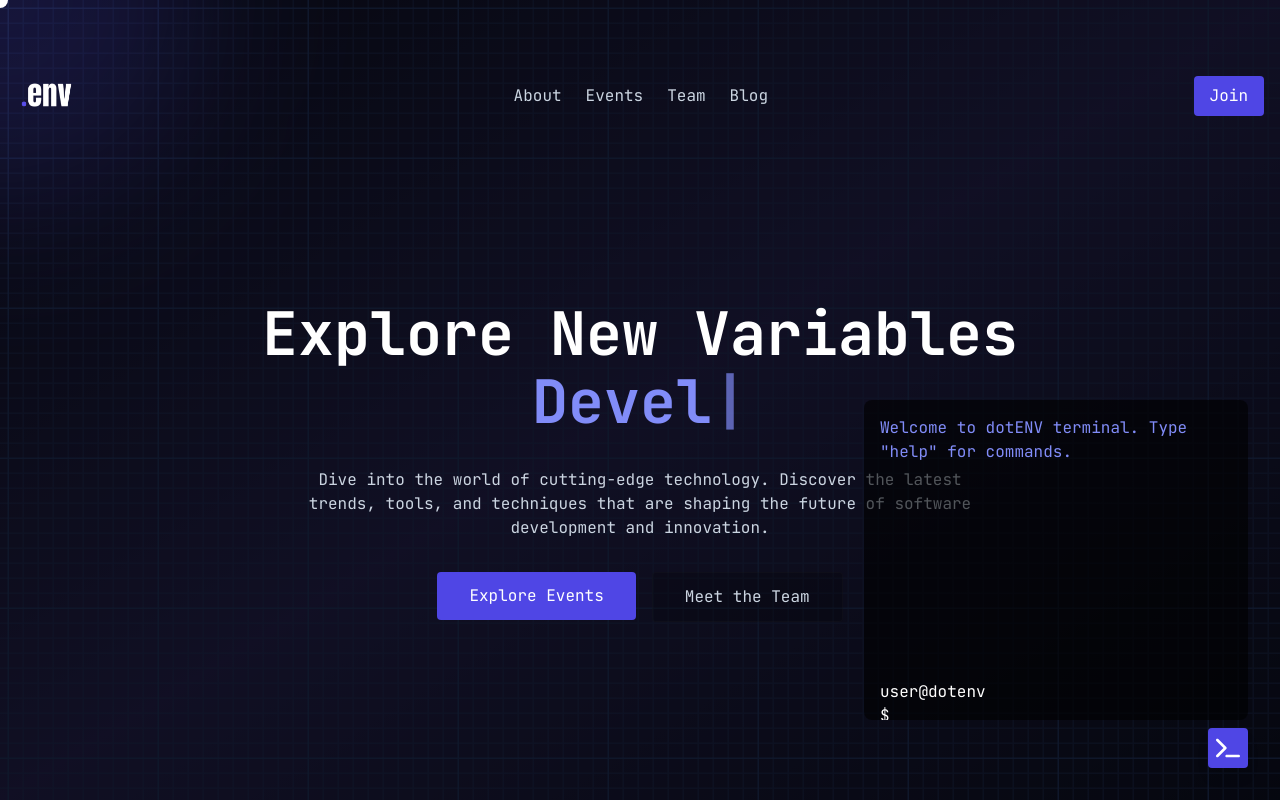
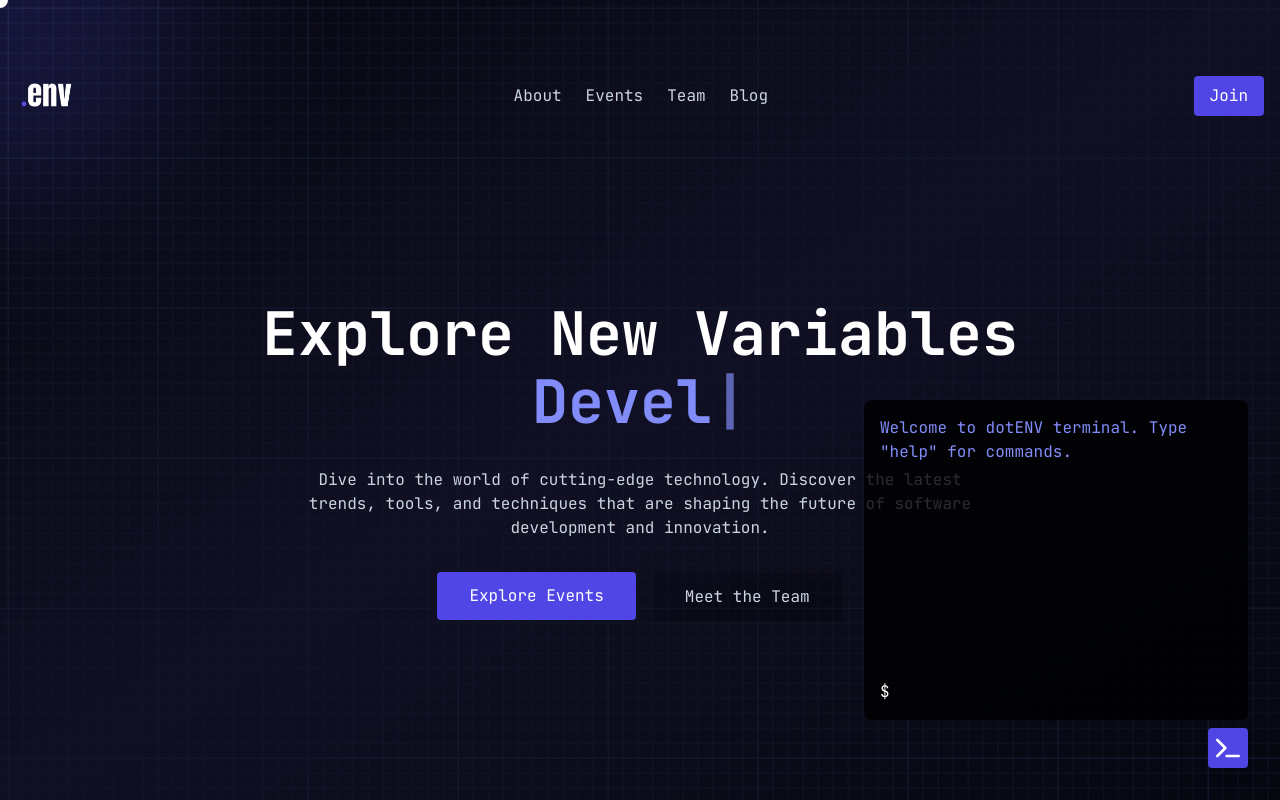
Before and after one commit to violentanirudh/dotenv, a React (Vite) app: page / in a window 1280 px wide. Both pictures are taken after a click on the button 1228 px from the left and 748 px from the top of the page. Built offline with nearby package versions, Linux system fonts and the light colour scheme.

Commit message:
Navigation

```diff
--- a/src/Layout.jsx
+++ b/src/Layout.jsx
@@ -35,13 +35,13 @@ const Layout = () => {
 
   return (
     <GlowingCursor>
-      <div className='bg-gradient-to-br from-slate-950 via-indigo-950 to-slate-950 h-screen w-screen relative text-slate-300'>
+      <div className="bg-gradient-to-br from-slate-950 via-indigo-950 to-slate-950 h-screen w-screen relative text-slate-300">
         <div className="absolute inset-0 bg-zinc-950/60 overflow-y-scroll">
-          <div className='py-12 px-4 bg-[url("/graph-paper.svg")] bg-repeat min-h-screen'>
+          <div className="py-12 px-4 bg-[url('/graph-paper.svg')] bg-repeat min-h-screen relative">
             {loading ? (
               <PreLoader />
             ) : (
-              <div className='max-w-screen-xl mx-auto'>
+              <div className="max-w-screen-xl mx-auto">
                 <Navbar />
                 <Outlet />
                 <Footer />
@@ -59,6 +59,6 @@ const Layout = () => {
       </div>
     </GlowingCursor>
   );
-}
+};
 
 export { Link, Layout as default };
--- a/src/components/HeroSection.jsx
+++ b/src/components/HeroSection.jsx
@@ -43,15 +43,15 @@ const HeroSection = () => {
 
   return (
     <Fade direction='up' triggerOnce>
-      <div className="flex flex-col items-center justify-center py-40 px-4 text-center">
+      <div className="flex flex-col items-center justify-center py-40 px-4 text-center z-0">
         <h1 className="text-3xl md:text-6xl font-bold mb-4 text-white">
-          <span className="relative">Explore New Variables</span>
-          <span className="block mt-2 h-20 text-indigo-400 relative">
+          <span>Explore New Variables</span>
+          <span className="block mt-2 h-20 text-indigo-400">
             {text}
             <span className="animate-blink">|</span>
           </span>
         </h1>
-        <p className="mb-8 max-w-2xl z-10">
+        <p className="mb-8 max-w-2xl">
           Dive into the world of cutting-edge technology. Discover the latest trends, tools, and techniques that are shaping the future of software development and innovation.
         </p>
         <div className="flex flex-col sm:flex-row gap-4">
--- a/src/components/Navbar.jsx
+++ b/src/components/Navbar.jsx
@@ -12,7 +12,7 @@ const Navbar = () => {
 
   return (
     <Fade delay={50} direction='down'>
-      <nav className="py-4 rounded-lg">
+      <nav className="py-4 rounded-lg relative z-50">
         <div className="container mx-auto flex justify-between items-center">
           <Link to="/">
             <div className="flex items-center">
@@ -42,7 +42,8 @@ const Navbar = () => {
         </div>
         {/* Mobile Menu */}
         {isOpen && (
-          <div className="md:hidden mt-4 flex flex-col gap-4">
+          <Fade>
+          <div className="md:hidden flex flex-col gap-4 z-50 bg-black/20 p-8 w-full rounded-lg">
             <Link to="/about" className="hover:text-indigo-400">About</Link>
             <Link to="/events" className="hover:text-indigo-400">Events</Link>
             <Link to="/team" className="hover:text-indigo-400">Team</Link>
@@ -53,6 +54,7 @@ const Navbar = () => {
               </button>
             </Link>
           </div>
+          </Fade>
         )}
       </nav>
     </Fade>
--- a/src/components/Terminal.jsx
+++ b/src/components/Terminal.jsx
@@ -63,7 +63,7 @@ const Terminal = ({ isOpen, setIsOpen }) => {
   if (!isOpen) return null;
 
   return (
-    <div className="fixed bottom-20 right-8 w-80 md:w-96 h-80 bg-black/60 text-indigo-400 p-4 rounded-lg overflow-hidden">
+    <div className="fixed bottom-20 right-8 w-80 md:w-96 h-80 bg-black/80 text-indigo-400 p-4 rounded-lg overflow-hidden">
       <div ref={outputRef} className="h-64 overflow-y-auto mb-2 w-full">
         {output.map((line, index) => (
           <div key={index}>
@@ -78,7 +78,7 @@ const Terminal = ({ isOpen, setIsOpen }) => {
         ))}
       </div>
       <form onSubmit={handleSubmit} className="flex w-full">
-        <span className="mr-2"><span className="text-white">user@dotenv $</span></span>
+        <span className="mr-2"><span className="text-white">$</span></span>
         <input
           ref={inputRef}
           type="text"
--- a/src/resources/css/style.css
+++ b/src/resources/css/style.css
@@ -664,16 +664,20 @@ video {
   top: 0px;
 }
 
+.z-0{
+  z-index: 0;
+}
+
+.z-30{
+  z-index: 30;
+}
+
+.z-50{
+  z-index: 50;
+}
+
 .z-10{
   z-index: 10;
-}
-
-.z-30{
-  z-index: 30;
-}
-
-.z-50{
-  z-index: 50;
 }
 
 .mx-auto{
@@ -737,10 +741,6 @@ video {
   margin-top: 0.5rem;
 }
 
-.mt-4{
-  margin-top: 1rem;
-}
-
 .mt-8{
   margin-top: 2rem;
 }
@@ -831,6 +831,10 @@ video {
 
 .w-72{
   width: 18rem;
+}
+
+.w-80{
+  width: 20rem;
 }
 
 .w-96{
@@ -1093,30 +1097,6 @@ video {
   background-color: rgb(0 0 0 / 0.8);
 }
 
-.bg-slate-700\/80{
-  background-color: rgb(51 65 85 / 0.8);
-}
-
-.bg-slate-700\/40{
-  background-color: rgb(51 65 85 / 0.4);
-}
-
-.bg-slate-900\/40{
-  background-color: rgb(15 23 42 / 0.4);
-}
-
-.bg-slate-950\/40{
-  background-color: rgb(2 6 23 / 0.4);
-}
-
-.bg-slate-950\/50{
-  background-color: rgb(2 6 23 / 0.5);
-}
-
-.bg-black\/50{
-  background-color: rgb(0 0 0 / 0.5);
-}
-
 .bg-opacity-10{
   --tw-bg-opacity: 0.1;
 }
@@ -1127,6 +1107,10 @@ video {
 
 .bg-gradient-to-br{
   background-image: linear-gradient(to bottom right, var(--tw-gradient-stops));
+}
+
+.bg-\[url\(\'\/graph-paper\.svg\'\)\]{
+  background-image: url('/graph-paper.svg');
 }
 
 .from-slate-950{
@@ -1165,6 +1149,10 @@ video {
   padding: 1.5rem;
 }
 
+.p-8{
+  padding: 2rem;
+}
+
 .px-2{
   padding-left: 0.5rem;
   padding-right: 0.5rem;
@@ -1354,12 +1342,23 @@ video {
   filter: var(--tw-blur) var(--tw-brightness) var(--tw-contrast) var(--tw-grayscale) var(--tw-hue-rotate) var(--tw-invert) var(--tw-saturate) var(--tw-sepia) var(--tw-drop-shadow);
 }
 
+.blur-md{
+  --tw-blur: blur(12px);
+  filter: var(--tw-blur) var(--tw-brightness) var(--tw-contrast) var(--tw-grayscale) var(--tw-hue-rotate) var(--tw-invert) var(--tw-saturate) var(--tw-sepia) var(--tw-drop-shadow);
+}
+
 .filter{
   filter: var(--tw-blur) var(--tw-brightness) var(--tw-contrast) var(--tw-grayscale) var(--tw-hue-rotate) var(--tw-invert) var(--tw-saturate) var(--tw-sepia) var(--tw-drop-shadow);
 }
 
 .backdrop-blur-sm{
   --tw-backdrop-blur: blur(4px);
+  -webkit-backdrop-filter: var(--tw-backdrop-blur) var(--tw-backdrop-brightness) var(--tw-backdrop-contrast) var(--tw-backdrop-grayscale) var(--tw-backdrop-hue-rotate) var(--tw-backdrop-invert) var(--tw-backdrop-opacity) var(--tw-backdrop-saturate) var(--tw-backdrop-sepia);
+  backdrop-filter: var(--tw-backdrop-blur) var(--tw-backdrop-brightness) var(--tw-backdrop-contrast) var(--tw-backdrop-grayscale) var(--tw-backdrop-hue-rotate) var(--tw-backdrop-invert) var(--tw-backdrop-opacity) var(--tw-backdrop-saturate) var(--tw-backdrop-sepia);
+}
+
+.backdrop-blur-md{
+  --tw-backdrop-blur: blur(12px);
   -webkit-backdrop-filter: var(--tw-backdrop-blur) var(--tw-backdrop-brightness) var(--tw-backdrop-contrast) var(--tw-backdrop-grayscale) var(--tw-backdrop-hue-rotate) var(--tw-backdrop-invert) var(--tw-backdrop-opacity) var(--tw-backdrop-saturate) var(--tw-backdrop-sepia);
   backdrop-filter: var(--tw-backdrop-blur) var(--tw-backdrop-brightness) var(--tw-backdrop-contrast) var(--tw-backdrop-grayscale) var(--tw-backdrop-hue-rotate) var(--tw-backdrop-invert) var(--tw-backdrop-opacity) var(--tw-backdrop-saturate) var(--tw-backdrop-sepia);
 }
```
